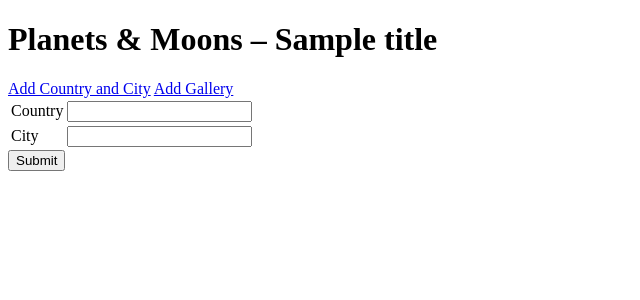
After one commit to su-adam/final_project, a Flask app: template frontend/application/templates/create_location.html in a window 1280 px wide. The commit adds this page. Shown: the top 300 px of the page, without its empty margins (0-640 px from the left). Run offline with Flask 2, Linux system fonts and the light colour scheme; the template is opened without the code that fills it: most values are stand-ins (such as "Sample title", 1, 10 or a date in 2020); form fields are guessed from the names that the template uses; parts of the project's set-up code (start-up, migrations or seed data) failed here and were passed over.

Commit message:
change to routes16

```diff
--- a/backend/application/routes.py
+++ b/backend/application/routes.py
@@ -67,8 +67,10 @@ def update_galleries(id):
     package = request.json
     gallery = Galleries.query.get(id)
     gallery.gallery_name = package["gallery_name"]
+    gallery.information = package["information"]
+    gallery.fee = package["fee"]
     db.session.commit()
-    return Response(f" Updated task (ID : {id}) with {gallery.gallery_name}", mimetype='text/plain')
+    return Response(f" Updated task (ID : {id}) with {gallery.gallery_name} now updated", mimetype='text/plain')
 
 
 
@@ -77,4 +79,4 @@ def delete_gallery(id):
     gallery = Galleries.query.get(id)
     db.session.delete(gallery)
     db.session.commit()
-    return Response(f" Deleted task with ID : {id}", mimetype='text/plain')
+    return Response(f" Deleted gallery with ID : {id}", mimetype='text/plain')
--- /dev/null
+++ b/frontend/application/templates/create_location.html
@@ -0,0 +1,19 @@
+{% extends "layout.html" %}
+{% block body %}
+
+<form method="POST">
+    <table>
+        <tr>
+            <td>{{ form.country.label }}</td>
+            <td>{{ form.country }}</td>
+        </tr>
+        <tr>
+            <td>{{ form.city.label }}</td>
+            <td>{{ form.city }}</td>
+        </tr>
+    </table>
+    {{ form.submit }}
+    {{ form.hidden_tag() }}
+</form>
+
+{% endblock body %}
--- a/frontend/application/templates/layout.html
+++ b/frontend/application/templates/layout.html
@@ -1,15 +1,13 @@
 <!DOCTYPE html>
 <html>
     <head>
-        <title>Galleries and cities - {{ title }}</title>
+        <title>Galleries and Cities</title>
     </head>
-    <body style="background-color: rgb(176, 211, 235);">
-        <h1>Todo App - {{ title }}</h1>
-        <p>
-            <a href="{{ url_for('home') }}">Home</a>
-            <a href="{{ url_for('create_location') }}">Add Location</a>
-        </p>
+    <body>
+        <h1>Planets & Moons – {{ title }}</h1>
+        <a href="{{ url_for('create_location') }}">Add Country and City</a>
+        <a href="{{ url_for('create_gallery') }}">Add Gallery </a>
         {% block body %}
-        {% endblock body %}
+        {% endblock %}
     </body>
 </html>
```
Also changed, not shown: frontend/application/templates/create_gallery.html (added, +23 -0 lines), frontend/application/templates/create_task.html (deleted, +0 -10 lines).
